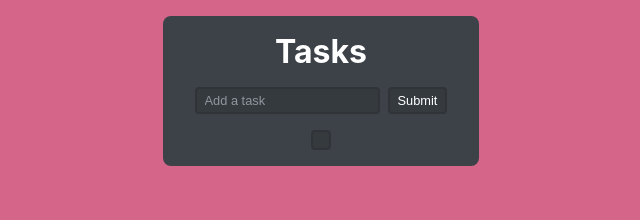
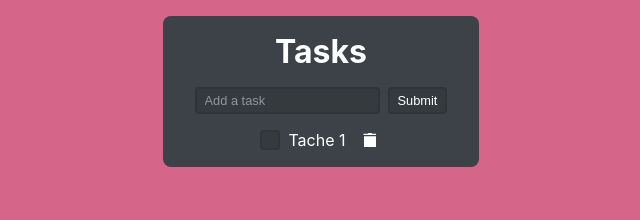
Before and after one commit to mahaultA/todo-app, a React (Vite) app: page / in a window 1280 px wide. Shown: the top 220 px of the page, without its empty margins (319-959 px from the left). Built offline with nearby package versions, Linux system fonts and the light colour scheme.

Commit message:
ajout de trashicon et focus input pour accessibilite clavier

```diff
--- a/src/App.css
+++ b/src/App.css
@@ -109,6 +109,10 @@ html {
   color: var(--text-secondary-color);
 }
 
+.checkbox:focus-within {
+  border-color: white;
+}
+
 .checkbox > input {
   opacity: 0;
   position: absolute;
--- a/src/App.jsx
+++ b/src/App.jsx
@@ -8,7 +8,7 @@ export default function App() {
 
       <Form />
 
-      <Todo />
+      <Todo>Tache 1</Todo>
     </div>
   );
 }
@@ -30,10 +30,24 @@ const Button = ({ children, ...props }) => {
   );
 };
 
-const Todo = () => {
+const Todo = ({ children }) => {
   return (
-    <div>
+    <div className="todo-wrapper">
       <Checkbox />
+      <label className="todo-text">{children}</label>
+      <button className="todo-delete">
+        <svg
+          xmlns="http://www.w3.org/2000/svg"
+          viewBox="0 0 24 24"
+          width="1rem"
+          height="1rem"
+        >
+          <path
+            fill="currentColor"
+            d="M 13 3 A 1.0001 1.0001 0 0 0 11.986328 4 L 6 4 A 1.0001 1.0001 0 1 0 6 6 L 24 6 A 1.0001 1.0001 0 1 0 24 4 L 18.013672 4 A 1.0001 1.0001 0 0 0 17 3 L 13 3 z M 6 8 L 6 24 C 6 25.105 6.895 26 8 26 L 22 26 C 23.105 26 24 25.105 24 24 L 24 8 L 6 8 z"
+          />
+        </svg>
+      </button>
     </div>
   );
 };
```
